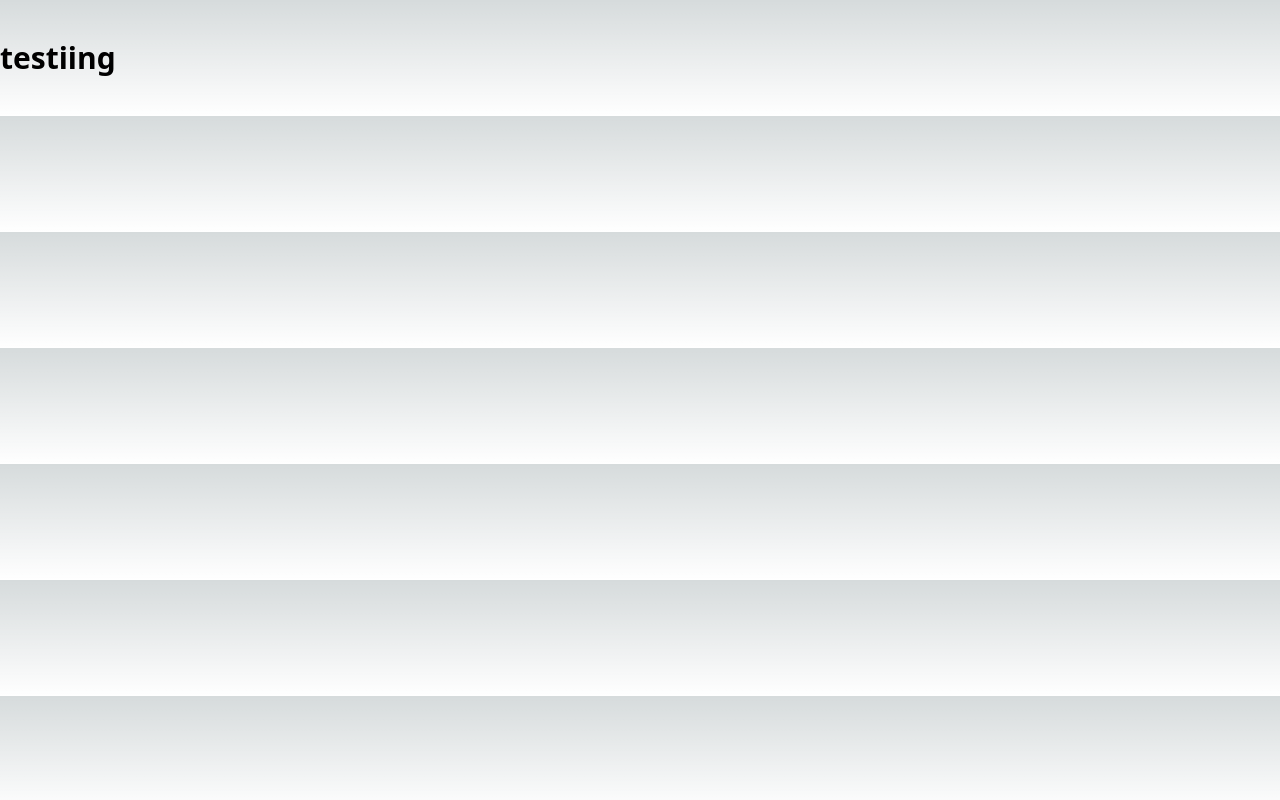
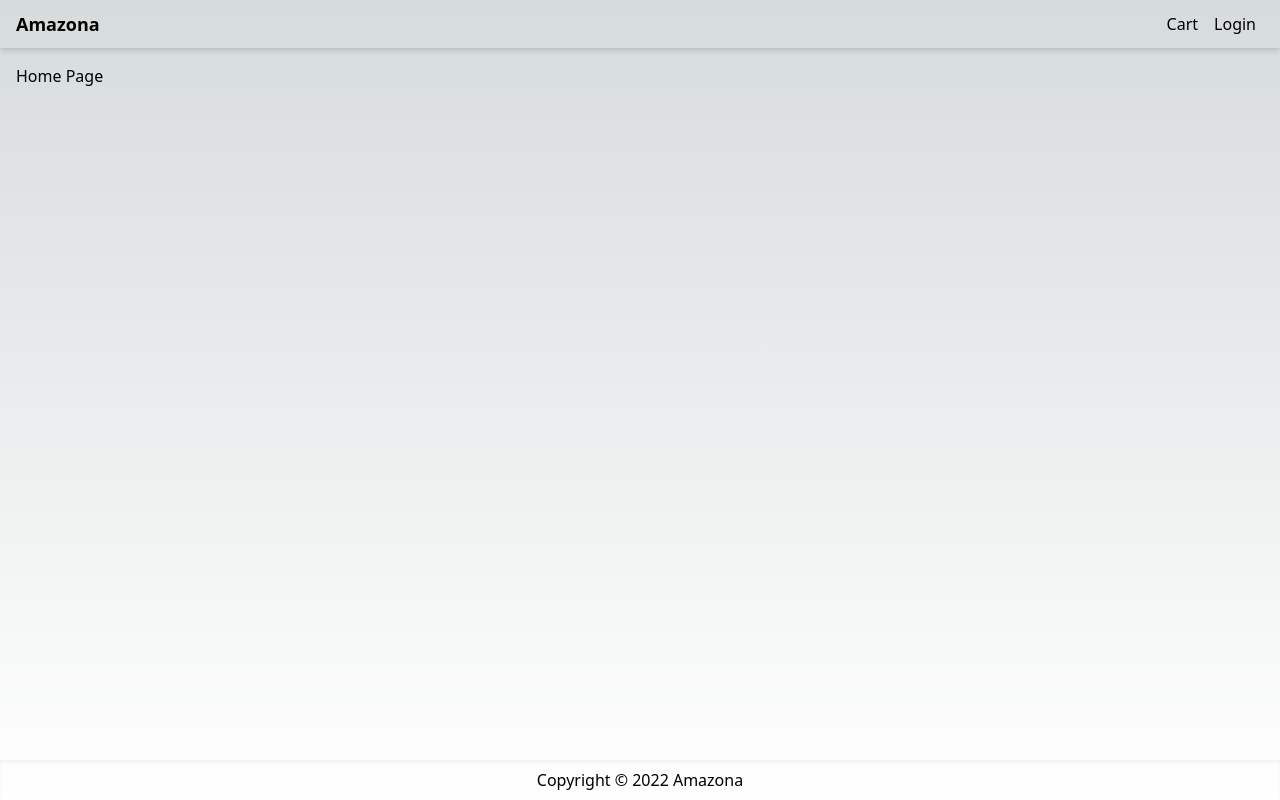
Before and after one commit to husbycodereis/amazona-nextjs-tailwind, a Next.js app: page / in a window 1280 px wide. Built offline with nearby package versions, Linux system fonts and the light colour scheme.

Commit message:
added layout

```diff
--- /dev/null
+++ b/components/Layout.js
@@ -0,0 +1,34 @@
+import React from 'react'
+import Head from 'next/head'
+import Link from 'next/link'
+
+function Layout({title, children}) {
+  return (
+    <>
+    <div className='flex flex-col justify-between min-h-screen'>
+        <Head>
+        <title>{title ? title + ' - Amazona' : 'Amazona'}</title>
+        <meta name="description" content="Ecommerce Website" />
+        <meta name="viewport" content="width=device-width, initial-scale=1" />
+        <link rel="icon" href="/favicon.ico" />
+        </Head>
+        <header>
+            <nav className='flex items-center justify-between h-12 px-4 shadow-md'>
+                <Link href = "/" className='text-lg font-bold'>
+                    Amazona
+                </Link>
+                <div>
+                    <Link href ="/cart" className='p-2'>Cart</Link>
+                    <Link href ="/login" className='p-2'>Login</Link>
+                </div>
+            </nav>
+        </header>
+        {/* container makes the html element responsive based on the screen size */}
+        <main className='container px-4 m-auto mt-4'>{children}</main>
+        <footer className='flex items-center justify-center h-10 shadow-inner'>Copyright © 2022 Amazona</footer>
+    </div>
+    </>
+  )
+}
+
+export default Layout
--- a/pages/index.js
+++ b/pages/index.js
@@ -1,16 +1,12 @@
-import Head from 'next/head'
+import Layout from '../components/Layout'
 
 
 export default function Home() {
   return (
     <>
-      <Head>
-        <title>Create Next App</title>
-        <meta name="description" content="Generated by create next app" />
-        <meta name="viewport" content="width=device-width, initial-scale=1" />
-        <link rel="icon" href="/favicon.ico" />
-      </Head>
-      <h1 className='text-3xl font-bold my-10'> testiing</h1>
+      <Layout title ='Home Page'>
+        Home Page
+      </Layout>
     </>
   )
 }
```
Also changed, not shown: .eslintrc.json, 1 other file (tests, documents, lock files or other folders).
